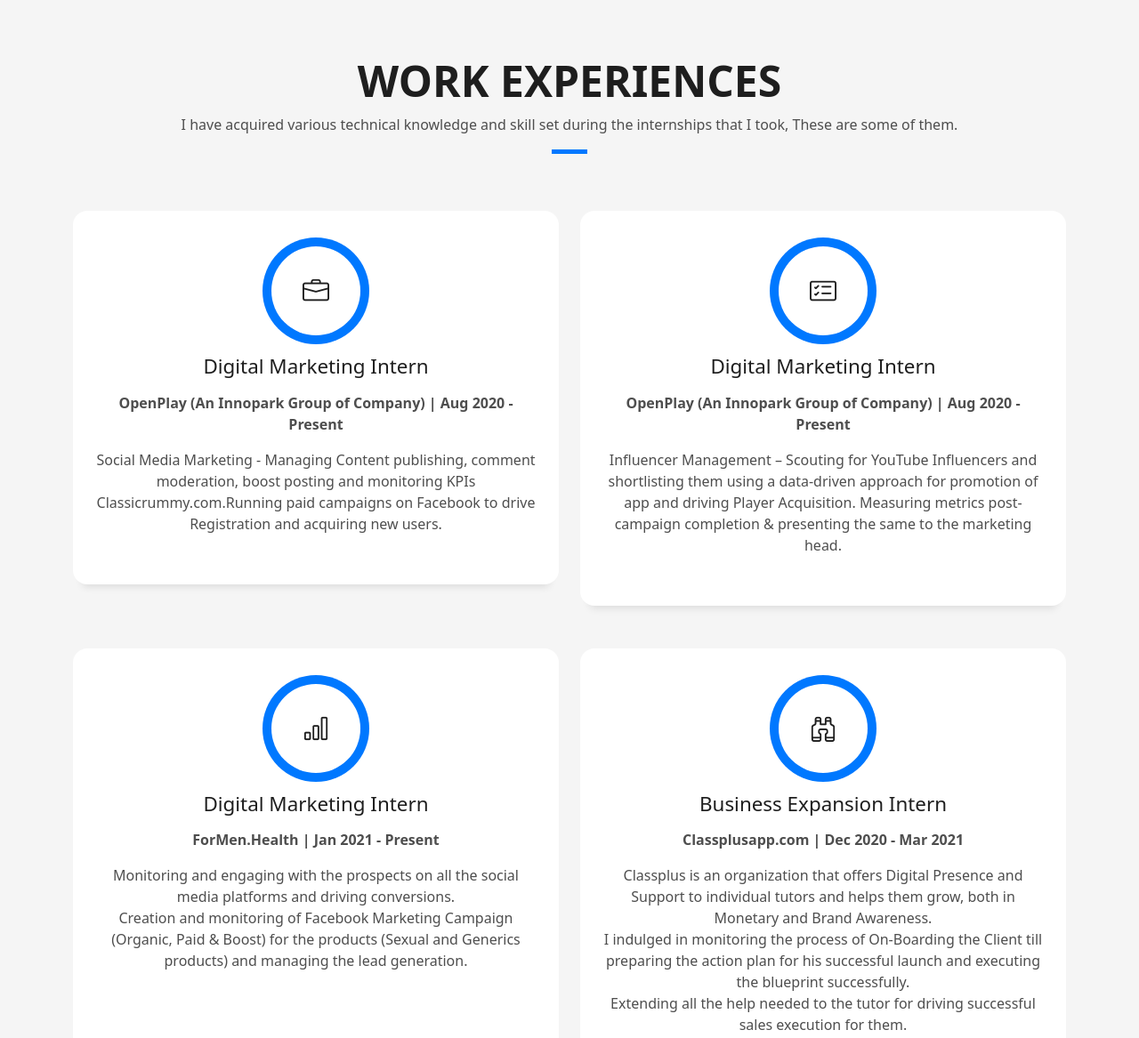
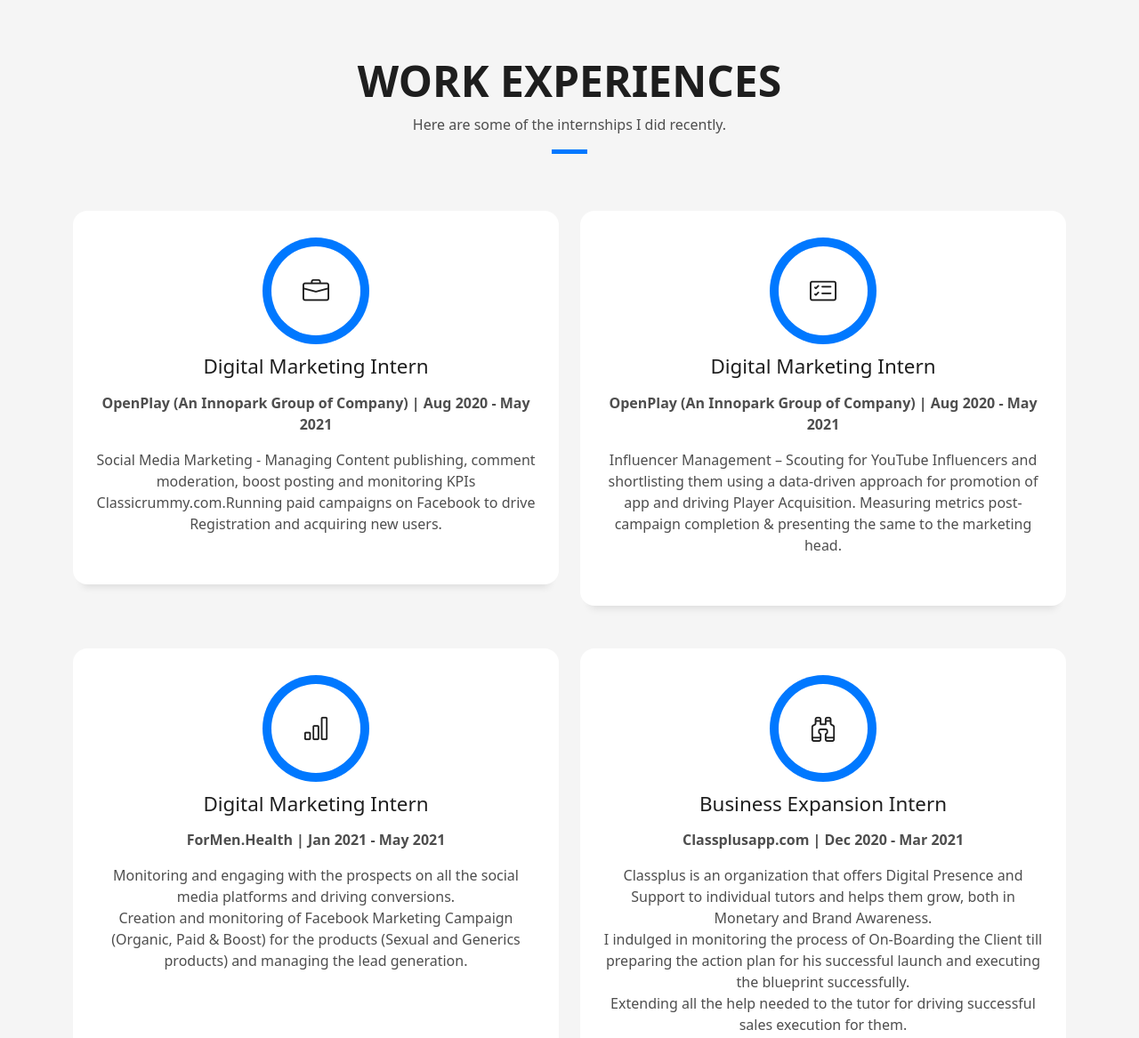
Before and after one commit to ankitamanweb/Ankit_project_portfolio, a plain HTML site: page index.html in a window 1280 px wide. Shown: the part 1580-2747 px from the top of the page at 89% size. Drawn offline with Linux system fonts and the light colour scheme.

Commit message:
Update index.html

```diff
--- a/index.html
+++ b/index.html
@@ -145,9 +145,7 @@
                 Work experiences
               </h3>
               <p class="subtitle-a">
-                I have acquired various technical knowledge and skill set during the internships that I took, These are
-                some of
-                them.
+                Here are some of the internships I did recently.
               </p>
               <div class="line-mf"></div>
             </div>
@@ -162,7 +160,7 @@
               <div class="service-content">
                 <h2 class="s-title">Digital Marketing Intern</h2>
                 <p class="s-description text-center">
-                  <strong>OpenPlay (An Innopark Group of Company) | Aug 2020 - Present</strong>
+                  <strong>OpenPlay (An Innopark Group of Company) | Aug 2020 - May 2021</strong>
                 </p>
                 <p>Social Media Marketing - Managing Content publishing, comment moderation, boost posting and
                   monitoring
@@ -179,7 +177,7 @@
               <div class="service-content">
                 <h2 class="s-title">Digital Marketing Intern</h2>
                 <p class="s-description text-center">
-                  <strong>OpenPlay (An Innopark Group of Company) | Aug 2020 - Present</strong>
+                  <strong>OpenPlay (An Innopark Group of Company) | Aug 2020 - May 2021</strong>
                 </p>
                 <p>Influencer Management – Scouting for YouTube Influencers and shortlisting them using a data-driven
                   approach for promotion of app and driving Player Acquisition. Measuring metrics post-campaign
@@ -195,7 +193,7 @@
               <div class="service-content">
                 <h2 class="s-title">Digital Marketing Intern</h2>
                 <p class="s-description text-center">
-                  <strong>ForMen.Health | Jan 2021 - Present</strong>
+                  <strong>ForMen.Health | Jan 2021 - May 2021</strong>
                 </p>
                 <p>Monitoring and engaging with the prospects on all the social media platforms and driving
                   conversions.<br>
@@ -251,6 +249,8 @@
                     </div>
                     <div class="socials">
                       <ul>
+                        <li><a href="mailto:ankitamanweb@gmail.com" aria-label="email"><span><i
+                                class="bi bi-envelope-fill p-2"></i></span></a></li>
                         <li><a href="https://twitter.com/ankitamanweb" aria-label="twitter"><span><i
                                 class="bi bi-twitter p-2"></i></span></a></li>
                         <li><a href="https://linkedin.com/in/ankitamanweb" aria-label="linkedin"><span><i
```
